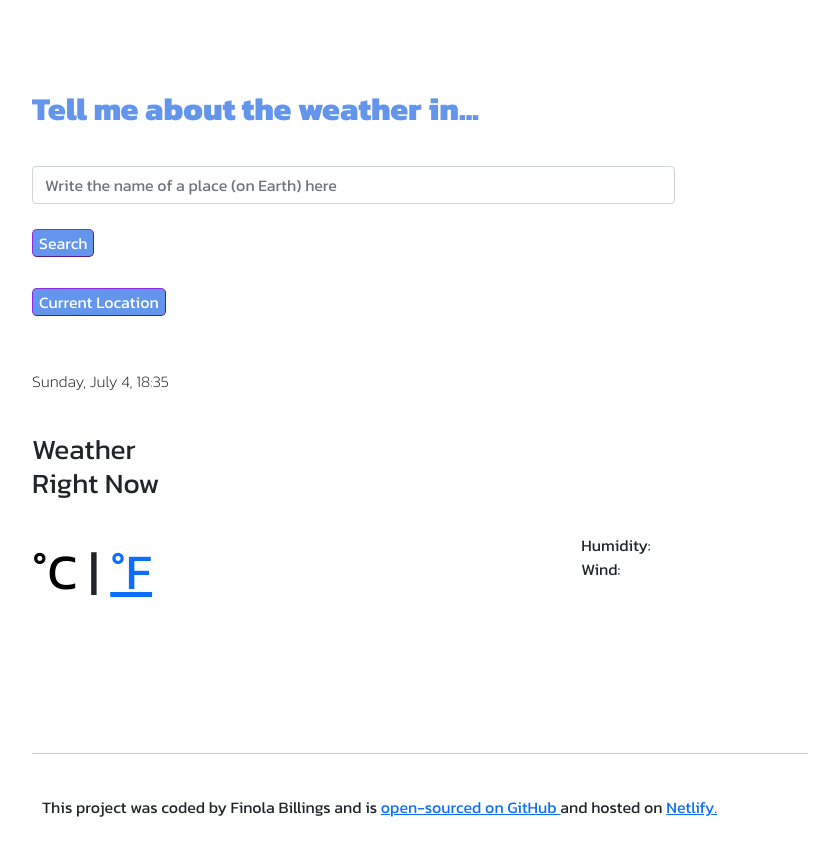
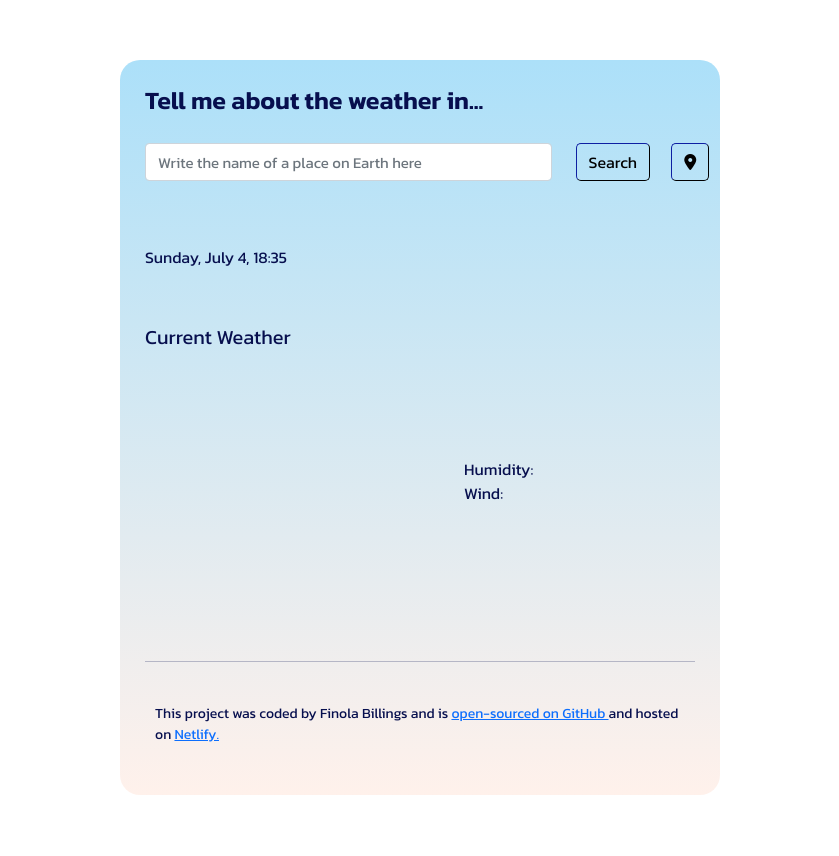
Before and after one commit to Finola-Codes/Weather_Project, a plain HTML site: page index.html in a window 1280 px wide. Shown: the whole page, without its empty margins (220-1059 px from the left). Drawn offline with nearby package versions, Linux system fonts and the light colour scheme; no server answers.

Commit message:
Improved CSS & HTML
> Added Fontawesome location icon to geolocation button
> Aligned top half of application
> Added gradient background
> Added transition to buttons and changed colours

```diff
--- a/index.html
+++ b/index.html
@@ -3,7 +3,7 @@
     <meta charset="UTF-8" />
     <meta http-equiv="X-UA-Compatible" content="IE=edge" />
     <meta name="viewport" content="width=device-width, initial-scale=1.0" />
-<link rel="github" href="https://github.com/Finola-Codes/weather-app.git">
+    <link rel="github" href="https://github.com/Finola-Codes/weather-app.git" />
     <!--Styling-->
     <link rel="stylesheet" href="src/style.css" />
 
@@ -24,35 +24,38 @@
     <!--Weather App-->
     <script src="https://cdn.jsdelivr.net/npm/axios/dist/axios.min.js"></script>
 
-    <title>Weathery</title>
+    <title>Weather</title>
   </head>
+
   <body>
     <div class="wrapper">
-    <div class="container">
+      <div class="row">
 
-    <div class="weather-search-section">
-      <div class="row">
-        <h1 class="search-bar-header">Tell me about the weather in...</h1>
-      </div>
-      <div class="row">
-      <div class="col-10">
+          <h1 class="application-header">Tell me about the weather in...</h1>
+
+          <div class="col-9">
             <form id="search-form">
               <input
                 type="text"
-            placeholder="Write the name of a place (on Earth) here"
+                placeholder="Write the name of a place on Earth here"
                 autocomplete="off"
                 class="form-control"
                 id="search-input"
               />
-      <div class="row">
-      <div class="col-4">
-          <input type="submit" value="Search" class="search-button"/>
+
             </div>
+             <div class="col-2">
+              <input type="submit" value="Search" class="search-button" />
+              </div>
+               <div class="col-1">
+                <button class="location-button" id="your-location-button">
+                <i class="fas fa-map-marker-alt"></i>
+                </button>
               </div>
             </form>
+        </div>
 
-    <button class="location-button" id="your-location-button">Current Location</button>
-      </div>
+
 
         <div class="row">
           <h2 class="city-name" id="searched-city"></h2>
@@ -62,36 +65,54 @@
         </div>
 
         <div class="row">
-        <div class="col-3">
-          <h3 class="temp-now-header">Weather Right Now</h3>
+      <h2 class="temp-now-header">Current Weather</h2>
+          </div>
+
+
+        <div class="row">
+
+          <div class="col-2">
+            <div id="current-weather-icon"></div>
+
+          </div>
+
+          <div class="col-4">
             <div class="temperature-now">
-          <p class="current-temp-celcius" id="temp"></p>
-          <span>
-            <a id="celcius-link" class="active" href="" >°C</a> |
-            <a id="fahrenheit-link" href="">°F</a>
-          </span>
+              <p class="current-temp" id="temp"></p>
             </div>
-        </div>
-        <div class="col-5">
             <p class="weather-text" id="weather-description"></p>
           </div>
-        <div class="col-3">
+
+
+          <div class="col-4">
             <ul class="weather-info">
-            <li class="humdity" >Humidity: <br /><span id="humidity"></span></li>
-            <li class="wind"> Wind: <br /> <span id="wind-speed"></span> </li>
+              <li class="humdity">
+                Humidity: <br /><span id="humidity"></span>
+              </li>
+              <li class="wind">
+                Wind: <br />
+                <span id="wind-speed"></span>
+              </li>
             </ul>
           </div>
 
-      </div>
-
-      <div class="weather-forecast" id="forecast"></div>
 
         </div>
 
 
+        <div class="weather-forecast" id="forecast"></div>
+
+
       <hr />
 
-<smasll class="small-text">This project was coded by Finola Billings and is <a href="https://github.com/Finola-Codes/Weather_Project"> open-sourced on GitHub </a> and hosted on <a href="https://www.netlify.com/">Netlify. </a></small>
+      <small class="small-text"
+        >This project was coded by Finola Billings and is
+        <a href="https://github.com/Finola-Codes/Weather_Project">
+          open-sourced on GitHub
+        </a>
+        and hosted on <a href="https://www.netlify.com/">Netlify. </a></small
+      >
+    </div>
     </div>
 
     <!--Functionality-->
--- a/src/script.js
+++ b/src/script.js
@@ -1,29 +1,4 @@
 // --- Weather Search ---
-
-// Convert Weather
-function convertToFahrenheit(event) {
-  event.preventDefault();
-  let tempElement = document.querySelector("#temp");
-  // Add active link
-  celciusConversion.classList.add("active");
-  fahrenheitConversion.classList.remove("active");
-  tempElement.innerHTML = Math.round((celciusTemperature * 9) / 5 + 32);
-}
-
-function convertToCelcius(event) {
-  event.preventDefault();
-  let tempElement = document.querySelector("#temp");
-  celciusConversion.classList.remove("active");
-  fahrenheitConversion.classList.add("active");
-  tempElement.innerHTML = Math.round(celciusTemperature);
-}
-
-// Activate links to convert weather
-let celciusConversion = document.querySelector("#fahrenheit-link");
-celciusConversion.addEventListener("click", convertToFahrenheit);
-
-let fahrenheitConversion = document.querySelector("#celcius-link");
-fahrenheitConversion.addEventListener("click", convertToCelcius);
 
 // Show Response from Weather API
 
@@ -35,7 +10,7 @@ function showTemp(response) {
   // Identify Element to Change
   let currentTemperatureElement = document.querySelector("#temp");
   // Change Element to Metric
-  currentTemperatureElement.innerHTML = currentTemperature;
+  currentTemperatureElement.innerHTML = `${currentTemperature} °C`;
   // Change Country and City in HTML
   let city = response.data.name;
   let country = response.data.sys.country;
@@ -48,6 +23,10 @@ function showTemp(response) {
   document.querySelector(
     "#wind-speed"
   ).innerHTML = `${response.data.wind.speed} mph`;
+
+  // Change Icon
+  let weatherIcon = document.querySelector("#current-weather-icon");
+  weatherIcon.innerHTML = `<img src="https://openweathermap.org/img/wn/${response.data.weather[0].icon}@2x.png" alt="weather-icon" class="current-weather-icon">`;
 
   // Change Weather Description
   let weatherDescriptionElement = document.querySelector(
@@ -224,7 +203,3 @@ let currentTime = new Date();
 // Identify HTML to Change
 let dateElement = document.querySelector("#date");
 dateElement.innerHTML = formatDate(currentTime);
-
-// Call current weather for celcius / fahrenheit conversions
-let celciusTemperature = null;
-getWeather();
--- a/src/style.css
+++ b/src/style.css
@@ -1,97 +1,107 @@
-h1 {
-  padding: 30px;
-  color: cornflowerblue;
-}
-
-h3 {
-  padding: 0px 0px 40px 0px;
-}
-
-ul {
-  list-style-type: none;
-  padding: 100px;
+body {
+  background-color: whitesmoke;
 }
 
 .wrapper {
-  max-width: 800px;
+  max-width: 600px;
   margin: 60px auto;
+  font-family: "Kanit", sans-serif;
+  color: #070f4e;
+  background: linear-gradient(to top, #fff1eb 0%, #ace0f9 100%);
+  border-color: grey;
+  border-radius: 20px;
+  padding: 25px;
+  transition: all 150ms ease-in-out;
 }
 
-.container {
-  font-family: "Kanit", sans-serif;
-  background-color: white;
-  border-radius: 20px;
+.wrapper:hover {
+  border: thin;
+  border-color: whitesmoke;
+}
+
+.application-header {
+  font-size: 25px;
+  font-weight: 600;
+  padding-bottom: 20px;
+}
+
+.form-control::placeholder {
+  color: blue;
+  font-size: 15px;
 }
 
 .search-button {
-  margin: 25px 0px 25px 0px;
+  display: block;
+  margin: 0 auto;
+  background-color: transparent;
+  border-width: 0.02px;
+  border-color: #070f4e;
   border-radius: 5px;
-  border-color: blueviolet;
-  border-width: 1px;
-  background-color: cornflowerblue;
+  padding: 6px 12px;
+  transition: all 150ms ease-in-out;
+}
+
+.search-button:hover {
+  background-color: #3ab1c8;
   color: white;
+  border: none;
 }
 
 .location-button {
-  margin: -10px 0px 25px 0px;
+  display: block;
+  margin: 0 auto;
   border-radius: 5px;
-  border-color: blueviolet;
-  border-width: 1px;
-  background-color: cornflowerblue;
+  background-color: transparent;
+  border-width: 0.02px;
+  border-color: #070f4e;
+  padding: 10px 12px;
+  transition: all 150ms ease-in-out;
+}
+
+.location-button:hover {
+  background-color: #3ab1c8;
   color: white;
-}
-.search-bar-header {
-  font-weight: 900;
-  font-size: 32px;
+  border: none;
 }
 
 .city-name {
-  font-weight: 900;
-  padding: 20px 0px 0px 20px;
-  font-size: 80px;
+  font-weight: 600;
+  padding: 40px 0px 0px 20px;
+  font-size: 60px;
 }
 
 .live-time-date {
-  font-weight: 200;
+  font-weight: 400;
   margin-bottom: 40px;
 }
 
-.date {
-  margin: 0px;
+.temp-now-header {
+  font-size: 20px;
 }
 
 .temperature-now {
-  font-size: 50px;
+  font-size: 20px;
   font-weight: 400;
+  margin-top: 40px;
 }
 
-.current-temp-celcius {
-  margin: 0px 5px -15px 20px;
+.current-temp {
   font-weight: 600;
+  font-size: 60px;
 }
 
-.current-temp-farenheit {
-  margin: 0px 10px 15px 20px;
+.current-weather-icon {
+  width: 100px;
 }
 
 .weather-text {
-  margin-top: 100px;
+  margin-top: 80px;
   text-align: center;
 }
 
 div .small-text {
   display: block;
   padding: 25px 10px 25px 10px;
-}
-
-.temperature-now .active {
-  color: black;
-  cursor: default;
-  text-decoration: none;
-}
-
-.temperature-now .active:hover {
-  text-decoration: none;
 }
 
 .weather-forecast {
@@ -112,3 +122,8 @@ div .small-text {
 .weather-forecast-temp-min {
   opacity: 0.4;
 }
+
+ul {
+  list-style-type: none;
+  padding: 100px;
+}
```
Lines whose indentation alone changed are shown as unchanged.
